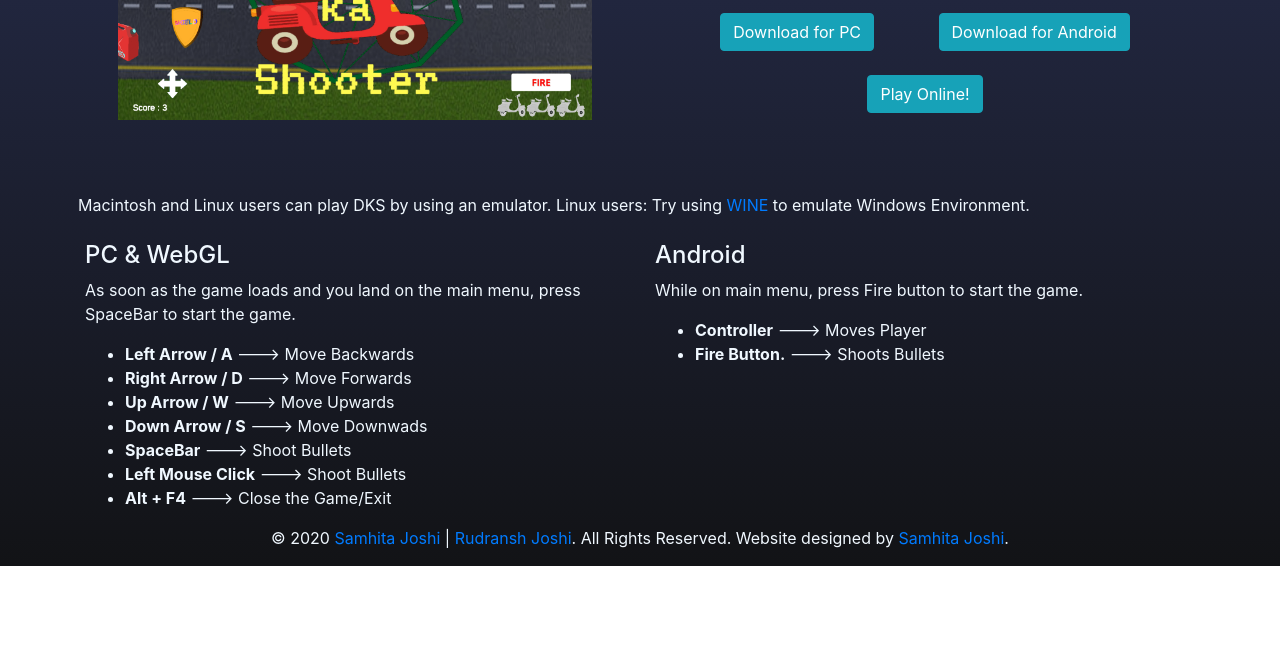
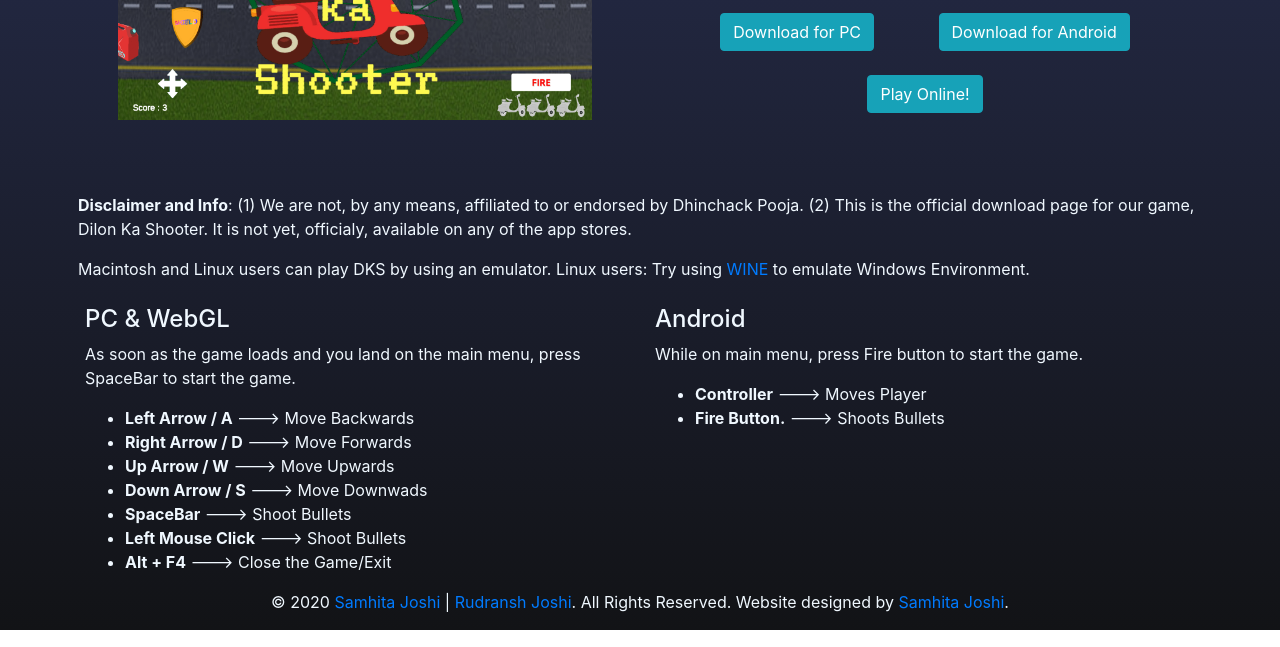
Before and after one commit to sj-on/dks, a plain HTML site: page index.html in a window 1280 px wide. Shown: the part 153-800 px from the top of the page. Drawn offline with nearby package versions, Linux system fonts and the light colour scheme.

Commit message:
upfates disclaimer

```diff
--- a/index.html
+++ b/index.html
@@ -38,7 +38,9 @@
           </div>
         </div>
       </div>
-
+      <div class="container p-2">
+          <strong>Disclaimer and Info</strong>: (1) We are not, by any means, affiliated to or endorsed by Dhinchack Pooja. (2) This is the official download page for our game, Dilon Ka Shooter. It is not yet, officialy, available on any of the app stores.
+      </div>
       <div class="container p-2">
             <p>Macintosh and Linux users can play DKS by using an emulator. Linux users: Try using <a href="https://winehq.org">WINE</a> to emulate Windows Environment.</p>
       </div>
```
